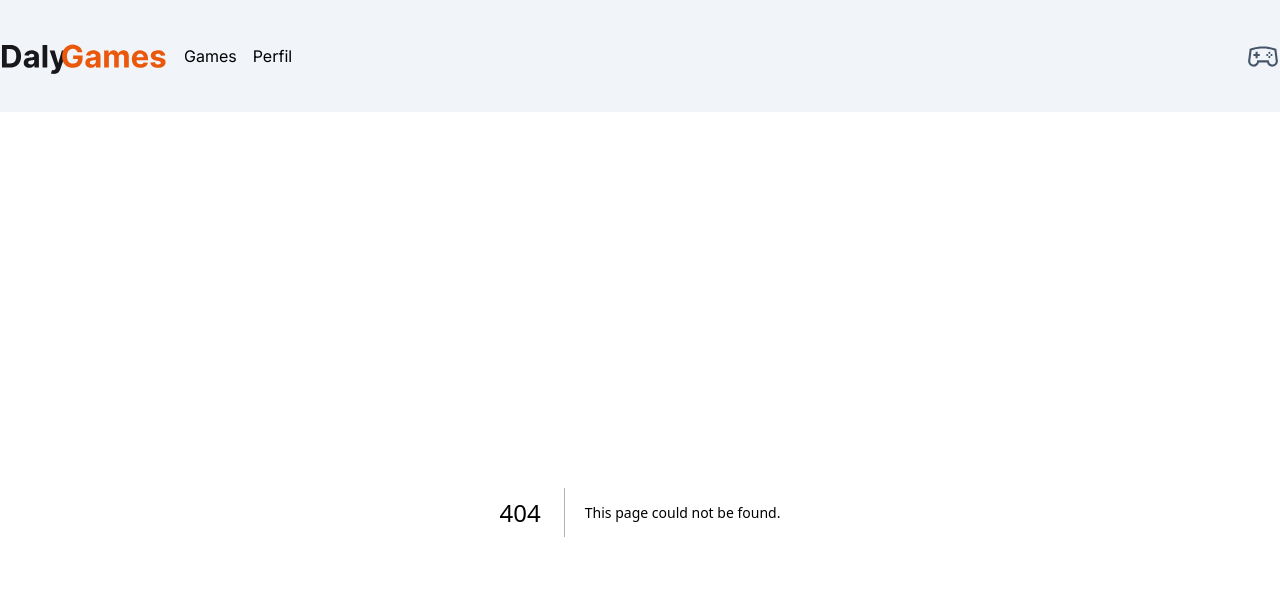
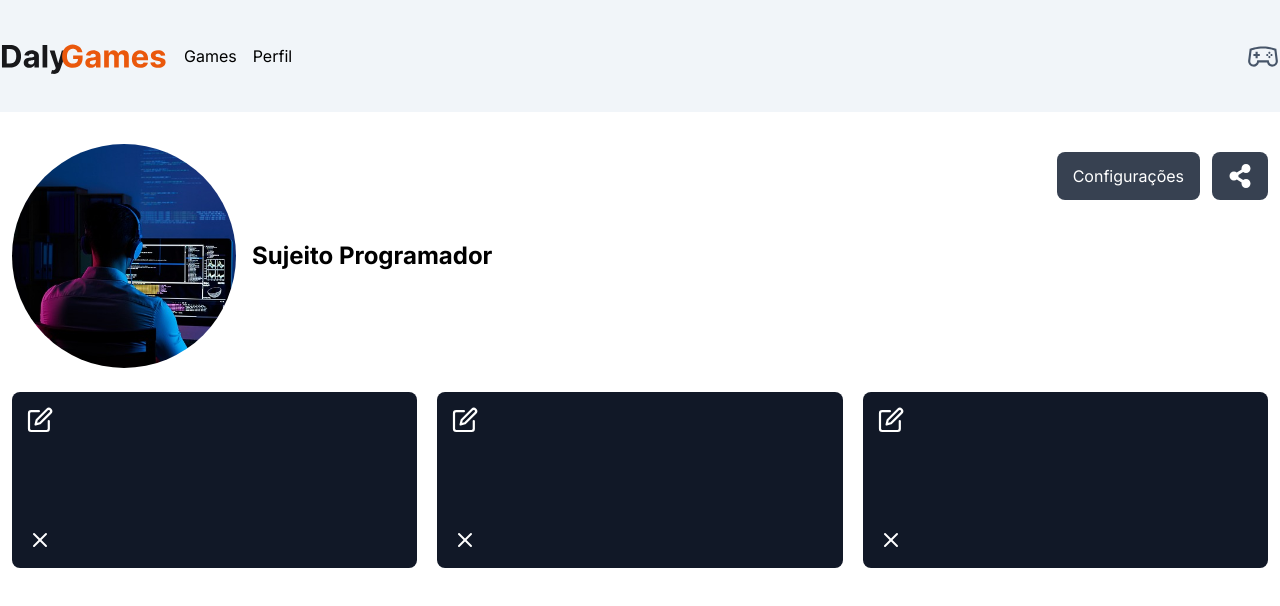
Before and after one commit to oscarRodriguesDev/daile-games, a Next.js app: page /profile in a window 1280 px wide. Before the commit this address had no page. Shown: the top 606 px of the page. Built offline with nearby package versions, Linux system fonts and the light colour scheme.

Commit message:
tela de adcionar favoritos criada

```diff
--- /dev/null
+++ b/src/app/game/[id]/labels/index.tsx
@@ -0,0 +1,13 @@
+
+interface LabelProps {
+    name: string;
+}
+export function Label({ name }: LabelProps) {
+    return (
+        <div
+            className=" flex-grow sm:flex-grow-0 bg-slate-200 px-3 py-1 text-black text-center  rounded-lg hover:font-bold duration-200"
+        >
+            {name}
+        </div>
+    )
+}
--- /dev/null
+++ b/src/app/game/[id]/page.tsx
@@ -0,0 +1,149 @@
+import { gameProps } from "@/utils/types/game";
+import { redirect } from "next/navigation";
+import Image from 'next/image'
+import Container from "@/components/container/page";
+import { Label } from "./labels";
+import { GameCard } from "@/components/cards";
+import { Metadata } from "next";
+
+
+interface PropsParams{
+    params:{
+        id: string;
+    }
+}
+
+
+//recupera dados da api
+async function getData(id: string) {
+    //https://sujeitoprogramador.com/next-api/?api=game&id=15
+
+    try {
+        const res = await fetch(`${process.env.NEXT_API_URL}/next-api/?api=game&id=${id}`,{cache:"no-store"
+        })
+        return res.json();
+    } catch (err) {
+        throw new Error("Failed to fetch data")
+    }
+}
+
+//recupera dados da api
+async function getGameDay() {
+   //https://sujeitoprogramador.com/next-api/?api=game_day
+   try {
+    const res = await fetch(`${process.env.NEXT_API_URL}/next-api/?api=game_day`, { cache: "no-store" })
+    return res.json();
+  } catch (err) {
+    throw new Error("Failed to fetch data")
+  }
+    }
+
+
+    //gerando metadata dinamicamente
+
+
+    export async function generateMetadata({ params }: PropsParams): Promise<Metadata> {
+        try {
+          const response: gameProps = await fetch(`${process.env.NEXT_API_URL}/next-api/?api=game&id=${params.id}`, { next: { revalidate: 60 } })
+            .then((res) => res.json())
+            .catch(() => {
+              return {
+                title: "DalyGames - Descubra jogos incríveis para se divertir."
+
+              }
+            })
+
+          return {
+            title: response.title,
+            description: `${response.description.slice(0, 100)}...`,
+            openGraph: {
+              title: response.title,
+              images: [response.image_url]
+            },
+            robots: {
+              index: true,
+              follow: true,
+              nocache: true,
+              googleBot: {
+                index: true,
+                follow: true,
+                noimageindex: true,
+              }
+            }
+          }
+
+
+
+        } catch (err) {
+          return {
+            title: "DalyGames - Descubra jogos incríveis para se divertir."
+          }
+        }
+      }
+
+
+
+
+//componente que utiliza os dados da api
+export default async function Game({
+    params: { id }
+}: {
+    params: { id: string }
+}) {
+
+
+    const data: gameProps = await getData(id)
+    const sugest = await getGameDay()
+
+
+
+    if (!data) {
+        redirect("/")
+    }
+
+    return (
+        <main className="w-full text-black">
+            <div className="bg-black h-80 sm:h-96 w-full relative">
+                <Image
+                    className="object-cover w-full h-80 sm:h-96 opacity-75"
+                    src={data.image_url}
+                    alt={data.title}
+                    priority={true}
+                    fill={true}
+                    quality={100}
+                    sizes="(max-width: 768px) 100vw, (max-width: 1200px) 44vw"
+                />
+            </div>
+
+            <Container>
+                <h2 className="font-bold text-xl my-4">Plataformas</h2>
+                <p>{data.description}</p>
+
+                <div className="flex gap-3 flex-wrap">
+                    {data.categories.map((item) => (
+                        <Label name={item} key={item} />
+                    ))}
+
+                </div>
+                <h2 className="font-bold text-xl my-4">Categorias</h2>
+                <p>{data.description}</p>
+
+                <div className="flex gap-3 flex-wrap">
+                    {data.categories.map((item) => (
+                        <Label name={item} key={item} />
+                    ))}
+                </div>
+
+                <p className="mt-7 mb-2"><strong>Data de lançamento:</strong> {data.release}</p>
+                        <div>
+                    <h2  className="font-bold text-xl my-4"> Jogo Recomendado </h2>
+                    <div className=" flex-grow">
+                        <GameCard game={sugest} />
+                    </div>
+
+                        </div>
+
+            </Container>
+        </main>
+    )
+}
--- /dev/null
+++ b/src/app/profile/components/favorite/index.tsx
@@ -0,0 +1,28 @@
+'use client'
+import { FiEdit, FiX } from 'react-icons/fi'
+import { useState } from 'react'
+
+export function FavoriteCards() {
+    const [edit, setEdit] = useState(false)
+    return (
+        <div className="w-full bg-gray-900 p-4 h-44 text-white rounded-lg flex justify-between flex-col">
+
+            <div className='flex justify-between'>
+            <button className='self-start hover: scale-110 duration-200 transition-all'
+                onClick={() => setEdit(!edit)}>
+                <FiEdit size={24} color="#fff" />
+            </button>
+
+            {edit && (
+                <input type="text" placeholder='Digite seu jogo preferido' />
+            )}
+
+            </div>
+
+
+            <FiX size={24} color="#fff" />
+
+
+        </div>
+    )
+}
--- /dev/null
+++ b/src/app/profile/page.tsx
@@ -0,0 +1,50 @@
+import Container from '@/components/container/page'
+import Image from 'next/image'
+import userImg from '../../../public/user.png'
+import { FaShareAlt } from 'react-icons/fa'
+import { FavoriteCards } from './components/favorite'
+
+export default function Profile() {
+  return (
+    <main className="w-full text-black">
+      <Container>
+        <section
+          className="mt-8 mb-6 flex flex-col items-center justify-between relative gap-3 sm:flex-row"
+        >
+          <div className="w-full flex items-center gap-4 text-lg flex-col sm:flex-row justify-center sm:justify-normal">
+            <Image
+              src={userImg}
+              alt="Imagem perfil do usuario"
+              className="rounded-full w-56 h-56 object-cover"
+            />
+
+            <h1 className="font-bold text-2xl">Sujeito Programador</h1>
+          </div>
+
+          <div className="sm:absolute top-0 right-0 gap-3 flex items-center justify-center mt-2">
+            <button className="bg-gray-700 px-4 py-3 rounded-lg text-white">
+              Configurações
+            </button>
+            <button className="bg-gray-700 px-4 py-3 rounded-lg">
+              <FaShareAlt size={24} color="#FFF" />
+            </button>
+          </div>
+
+        </section>
+
+         <section className='flex flex-wrap gap-5 flex-=col md-row'>
+                <div className='flex-grow flex-wrap'>
+                    <FavoriteCards/>
+                </div>
+                <div className='flex-grow flex-wrap'>
+                    <FavoriteCards/>
+                </div>
+                <div className='flex-grow flex-wrap'>
+                    <FavoriteCards/>
+                </div>
+         </section>
+
+      </Container>
+    </main>
+  )
+}
```
